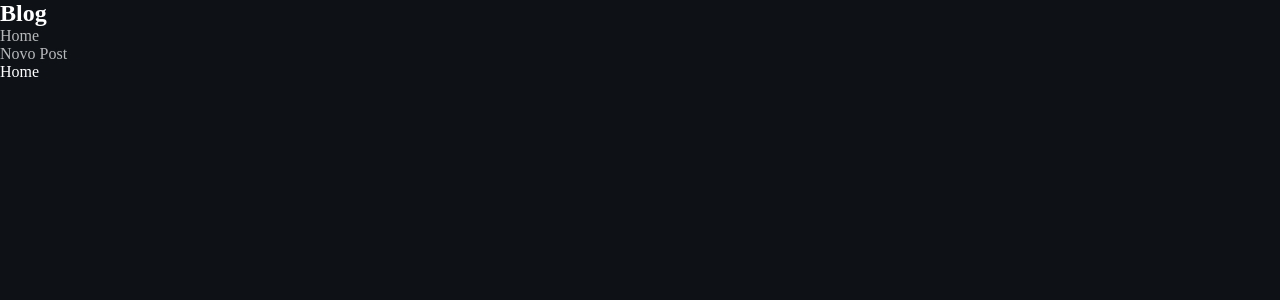
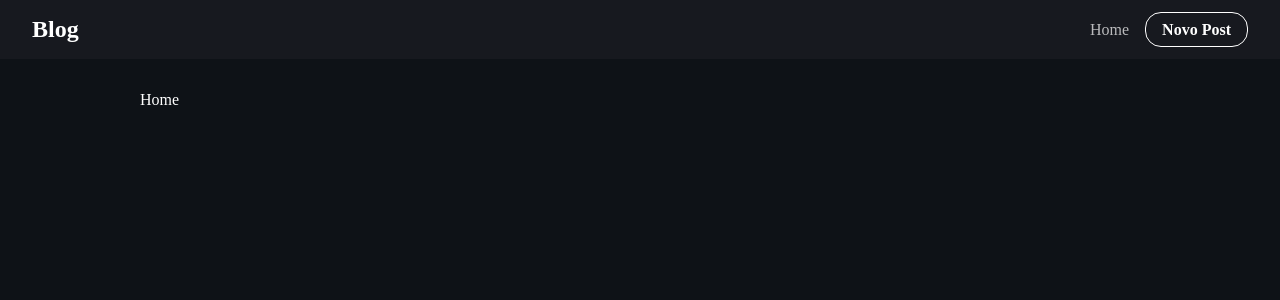
Before and after one commit to dimascapelari/react-router-axios, a React (Vite) app: page / in a window 1280 px wide. Shown: the top 300 px of the page. Built offline with nearby package versions, Linux system fonts and the light colour scheme; a web font is replaced by a local one.

Commit message:
React Router

```diff
--- a/src/App.css
+++ b/src/App.css
@@ -0,0 +1,5 @@
+.container {
+  max-width: 1000px;
+  margin: 2rem auto;
+  padding: 0 2rem;
+}
--- /dev/null
+++ b/src/components/Navbar.css
@@ -0,0 +1,24 @@
+.navbar {
+  display: flex;
+  align-items: center;
+  justify-content: space-between;
+  padding: 1rem 2rem;
+  background-color: #17191f;
+}
+
+.navbar h2 a {
+  opacity: 1;
+}
+
+.navbar ul {
+  display: flex;
+  gap: 1rem;
+}
+
+.new-btn {
+  font-weight: bold;
+  border: 1px solid #fff;
+  padding: 0.5rem 1rem;
+  border-radius: 1rem;
+  opacity: 1;
+}
--- a/src/components/Navbar.jsx
+++ b/src/components/Navbar.jsx
@@ -1,4 +1,5 @@
 import { Link } from "react-router-dom";
+import "./Navbar.css";
 
 export const Navbar = () => {
   return (
--- a/src/index.css
+++ b/src/index.css
@@ -23,3 +23,7 @@
 a:hover {
   opacity: 1;
 }
+
+p {
+  color: #a9abb3;
+}
```
